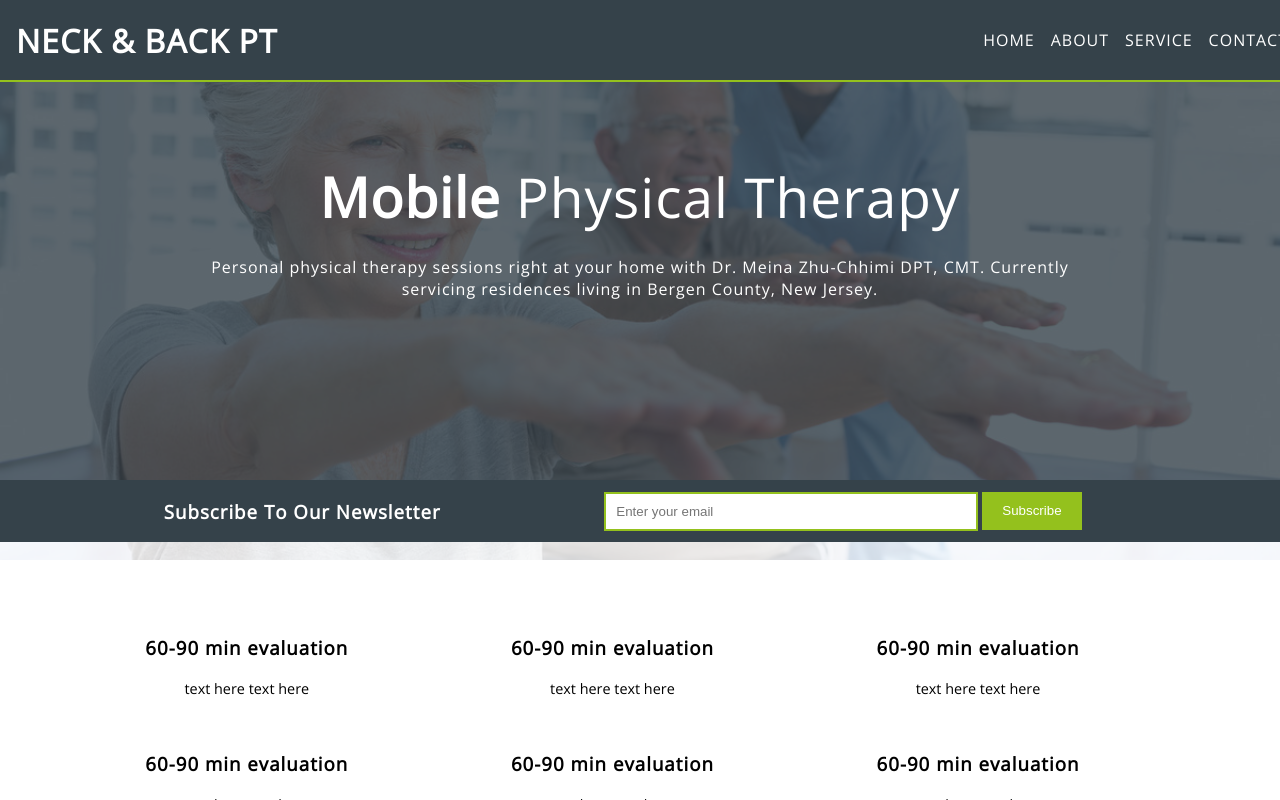
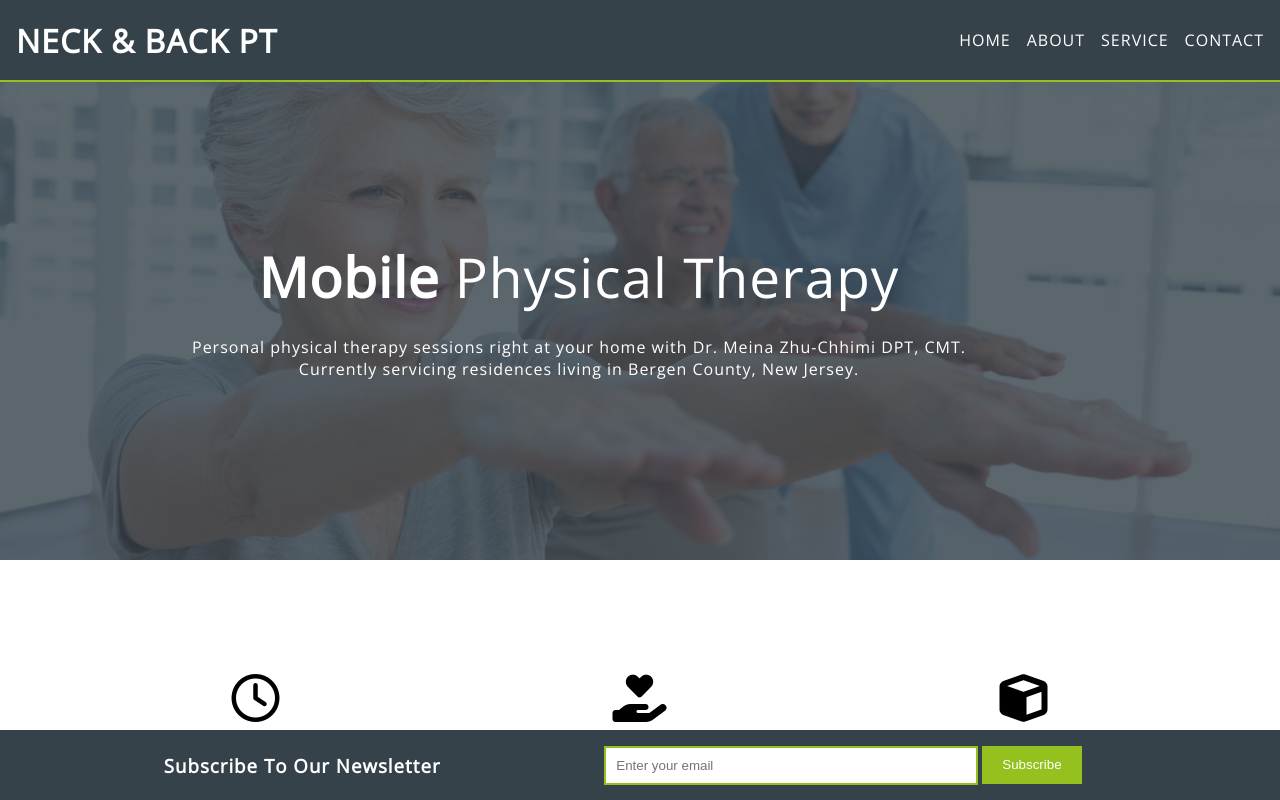
Before and after one commit to yuvachang/neckandbackPT-1, a React (Create React App) app: page / in a window 1280 px wide. Built offline with nearby package versions, Linux system fonts and the light colour scheme.

Commit message:
add: newsletter fixed, and some about page

```diff
--- a/public/MainSass.css
+++ b/public/MainSass.css
@@ -54,7 +54,8 @@ ul.nav-items {
   list-style: none;
   margin: 0;
   padding: 0;
-  display: flex; }
+  display: flex;
+  margin-right: 1.5rem; }
 
 li.nav-item {
   padding: 0 0.5rem; }
@@ -72,6 +73,7 @@ li.nav-item a:active {
   text-decoration: none; }
 
 .home {
+  margin-top: 80px;
   height: 100%;
   width: 100%;
   display: flex;
@@ -87,7 +89,8 @@ li.nav-item a:active {
     justify-content: center;
     align-items: center;
     padding: 0 15vw;
-    text-align: center; }
+    text-align: center;
+    top: 80px; }
   #banner h1,
   #banner h2,
   #banner h3,
@@ -101,8 +104,7 @@ li.nav-item a:active {
     margin: 0; }
   #banner .bg {
     position: absolute;
-    top: 80px;
-    background: url("/images/pt/showcase5.jpg") no-repeat 0 -250px;
+    background: url("/images/pt/showcase5.jpg") no-repeat 0 -200px;
     background-size: cover;
     opacity: 0.2;
     min-height: 100%;
@@ -120,7 +122,7 @@ li.nav-item a:active {
 
 #newsletter {
   width: 100%;
-  height: 100px;
+  height: 70px;
   z-index: 99;
   background-color: #35424a;
   display: flex;
@@ -128,7 +130,9 @@ li.nav-item a:active {
   justify-content: space-evenly;
   color: white;
   font-weight: 300;
-  text-transform: capitalize; }
+  text-transform: capitalize;
+  position: fixed;
+  bottom: 0; }
   #newsletter form {
     display: flex;
     width: 40%; }
@@ -154,9 +158,13 @@ li.nav-item a:active {
     #boxes .boxes-row .box {
       display: inline-block;
       text-align: center;
-      padding: 10px;
+      padding: 40px;
+      margin: 10px;
       width: 30%;
       max-height: 200px; }
       #boxes .boxes-row .box p {
         font-size: 0.9em;
         letter-spacing: 0; }
+
+div#about {
+  margin-top: 80px; }
--- a/public/index.html
+++ b/public/index.html
@@ -7,9 +7,7 @@
     <meta name="viewport" content="width=device-width, initial-scale=1" />
     <meta name="theme-color" content="#000000" />
     <link href="https://fonts.googleapis.com/css?family=Open+Sans:300,400&display=swap" rel="stylesheet">
-
-    <link rel="stylesheet" href="https://kit-free.fontawesome.com/releases/latest/css/free.min.css" media="all">
-    <link rel="stylesheet" href="https://kit-free.fontawesome.com/releases/latest/css/free-v4-shims.min.css" media="all">
+    <script src="https://kit.fontawesome.com/32c6081228.js"></script>
 
 
     <!--
@@ -33,3 +31,9 @@
     <div id="root"></div>
   </body>
 </html>
+
+
+
+<!--
+<link rel="stylesheet" href="https://kit-free.fontawesome.com/releases/latest/css/free.min.css" media="all">
+<link rel="stylesheet" href="https://kit-free.fontawesome.com/releases/latest/css/free-v4-shims.min.css" media="all"> -->
--- a/src/About/About.js
+++ b/src/About/About.js
@@ -1,7 +1,19 @@
 import React from 'react'
 
 function About() {
-  return <div className='home' />
+  return (
+  <div id='about' >
+    <section id="about-meinazhu">
+      <div className="row">
+        <h2>MEET MEINA ZHU-CHHIMI</h2>
+      </div>
+      <div className="row">
+        <div className="about-meinazhu-headshot">Lorem ipsum dolor sit amet, consectetur adipiscing elit, sed do eiusmod tempor incididunt ut labore et dolore magna aliqua. Ut enim ad minim veniam, quis nostrud exercitation ullamco laboris nisi ut aliquip ex ea commodo consequat. Duis aute irure dolor in reprehenderit in voluptate velit esse cillum dolore eu fugiat nulla pariatur. Excepteur sint occaecat cupidatat non proident, sunt in culpa qui officia deserunt mollit anim id est laborum.</div>
+        <div className="about-meinazhu-details">Lorem ipsum dolor sit amet, consectetur adipiscing elit, sed do eiusmod tempor incididunt ut labore et dolore magna aliqua. Ut enim ad minim veniam, quis nostrud exercitation ullamco laboris nisi ut aliquip ex ea commodo consequat. Duis aute irure dolor in reprehenderit in voluptate velit esse cillum dolore eu fugiat nulla pariatur. Excepteur sint occaecat cupidatat non proident, sunt in culpa qui officia deserunt mollit anim id est laborum.</div>
+      </div>
+    </section>
+  </div>
+  )
 }
 
 export default About
--- a/src/App/Routes.js
+++ b/src/App/Routes.js
@@ -1,6 +1,10 @@
 import React from 'react'
 import { Route, Switch, Redirect } from 'react-router-dom'
-import { Home, About, Services, Contact } from '../components'
+// import { Home, About, Services, Contact } from '../components'
+import Home from '../Home/Home'
+import About from '../About/About'
+import Services from '../Services/Services'
+import Contact from '../Contact/Contact'
 
 export default function Routes() {
   return (
--- a/src/Components/Box.js
+++ b/src/Components/Box.js
@@ -1,18 +1,19 @@
 import React from 'react'
 
 const Box = props => {
-    const { title, description } = props
+    const { title, description, icon } = props
     return (
     <div className='box'>
-      <div className='symb userclock'>
+      {/* <div className='symb userclock'> */}
         {/* <img
             alt='icon'
             src='/images/icons/poll.svg'
             style={{ transform: 'rotate(-90deg)', size: '20px' }}
         /> */}
+        <i className={ icon } />
         <h3>{ title }</h3>
         <p>{ description }</p>
-      </div>
+      {/* </div> */}
     </div>)
 }
 
--- a/src/Home/Home.js
+++ b/src/Home/Home.js
@@ -14,7 +14,7 @@ function Home() {
           </h1>
           <h4>
             Personal physical therapy sessions right at your home with Dr. Meina
-            Zhu-Chhimi DPT, CMT. Currently servicing residences living in Bergen
+            Zhu-Chhimi DPT, CMT. <br /> Currently servicing residences living in Bergen
             County, New Jersey.
           </h4>
         </div>
@@ -23,53 +23,54 @@ function Home() {
         </div>
       </section>
 
+      <section id='boxes'>
+        <div className='boxes-row'>
+          <Box
+            className="box"
+            icon="far fa-clock fa-3x"
+            title='60-90 min evaluation'
+            description='Ut enim ad minim veniam, quis nostrud exercitation ullamco laboris nisi ut aliquip ex ea commodo consequat. Duis aute irure.'
+          />
+          <Box
+            className="box"
+            icon="fas fa-hand-holding-heart fa-3x"
+            title='Urgent Care Visits'
+            description='Ut enim ad minim veniam, quis nostrud exercitation ullamco laboris nisi ut aliquip ex ea commodo consequat. Duis aute irure.'
+          />
+          <Box
+            className="box"
+            icon="fas fa-cube fa-3x"
+            title="Bundled Treatment Packages"
+            description='Lorem ipsum dolor sit amet, consectetur adipiscing elit, sed do eiusmod tempor incididunt ut labore et dolore magna aliqua.'
+          />
+        </div>
+        <div className='boxes-row'>
+          <Box
+            className="box"
+            icon="fas fa-user-clock fa-3x"
+            title="30-45 Min In Person"
+            description="Ut enim ad minim veniam, quis nostrud exercitation ullamco laboris nisi ut aliquip ex ea commodo consequat. Duis aute irure."
+          />
+          <Box
+            className="box"
+            icon="fas fa-history fa-3x"
+            title='Follow-Ups As Needed'
+            description='Ut enim ad minim veniam, quis nostrud exercitation ullamco laboris nisi ut aliquip ex ea commodo consequat. Duis aute irure.'
+          />
+          <Box
+            className="box"
+            icon="fas fa-poll fa-3x"
+            title='Results Within 1-3 Sessions'
+            description='Ut enim ad minim veniam, quis nostrud exercitation ullamco laboris nisi ut aliquip ex ea commodo consequat. Duis aute irure.'
+          />
+        </div>
+      </section>
+
       <section id='newsletter'>
         <h3>subscribe to our newsletter</h3>
         <SubscribeForm />
       </section>
 
-      <section id='boxes'>
-        <div className='boxes-row'>
-          <Box
-            className="box"
-            img=''
-            title='60-90 min evaluation'
-            description='text here text here'
-          />
-          <Box
-            className="box"
-            img=''
-            title='60-90 min evaluation'
-            description='text here text here'
-          />
-          <Box
-            className="box"
-            img=''
-            title='60-90 min evaluation'
-            description='text here text here'
-          />
-        </div>
-        <div className='boxes-row'>
-          <Box
-            className="box"
-            img=''
-            title='60-90 min evaluation'
-            description='text here text here'
-          />
-          <Box
-            className="box"
-            img=''
-            title='60-90 min evaluation'
-            description='text here text here'
-          />
-          <Box
-            className="box"
-            img=''
-            title='60-90 min evaluation'
-            description='text here text here'
-          />
-        </div>
-      </section>
     </div>
   )
 }
--- a/src/Home/_home.scss
+++ b/src/Home/_home.scss
@@ -1,6 +1,7 @@
 @import '../App/variables';
 
 .home {
+  margin-top: 80px;
   height: 100%;
   width: 100%;
 
@@ -23,6 +24,7 @@
 
     padding: 0 15vw;
     text-align: center;
+    top: 80px;
   }
 
   h1,
@@ -44,9 +46,8 @@
 
   .bg {
     position: absolute;
-    top: 80px;
 
-    background: url('/images/pt/showcase5.jpg') no-repeat 0 -250px;
+    background: url('/images/pt/showcase5.jpg') no-repeat 0 -200px;
     background-size: cover;
     opacity: 0.2;
 
@@ -60,7 +61,6 @@
       position: absolute;
       height: 100%;
       width: 100%;
-
       background: $app-blue;
     }
   }
@@ -74,7 +74,7 @@
 
 #newsletter {
   width: 100%;
-  height: 100px;
+  height: 70px;
   z-index: 99;
 
   background-color: $app-blue;
@@ -86,6 +86,9 @@
   color: white;
   font-weight: 300;
   text-transform: capitalize;
+  position: fixed;
+  bottom: 0;
+
 
   form {
     display: flex;
@@ -120,7 +123,8 @@
     .box {
       display: inline-block;
       text-align: center;
-      padding: 10px;
+      padding: 40px;
+      margin: 10px;
       width: 30%;
       max-height: 200px;
       p {
--- a/src/MainSass.scss
+++ b/src/MainSass.scss
@@ -1 +1 @@
-@import './App/app', './NavBar/navBar', './Home/home';
+@import './App/app', './NavBar/navBar', './Home/home', './About/about';
--- a/src/NavBar/_navBar.scss
+++ b/src/NavBar/_navBar.scss
@@ -30,6 +30,7 @@ ul.nav-items {
   margin: 0;
   padding: 0;
   display: flex;
+  margin-right: 1.5rem;
 }
 
 li.nav-item {
```
Also changed, not shown: src/About/_about.scss (added, +26 -0 lines).
